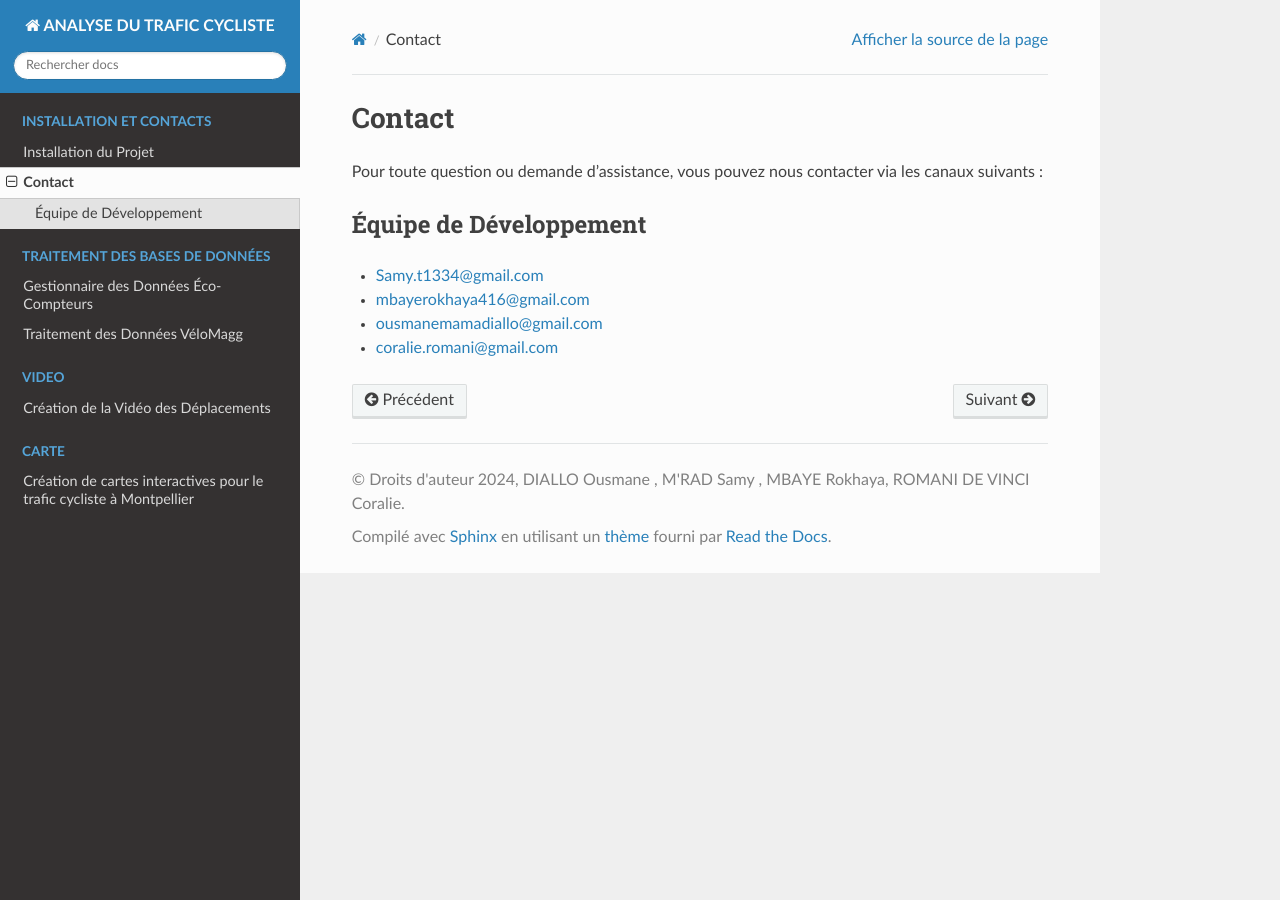
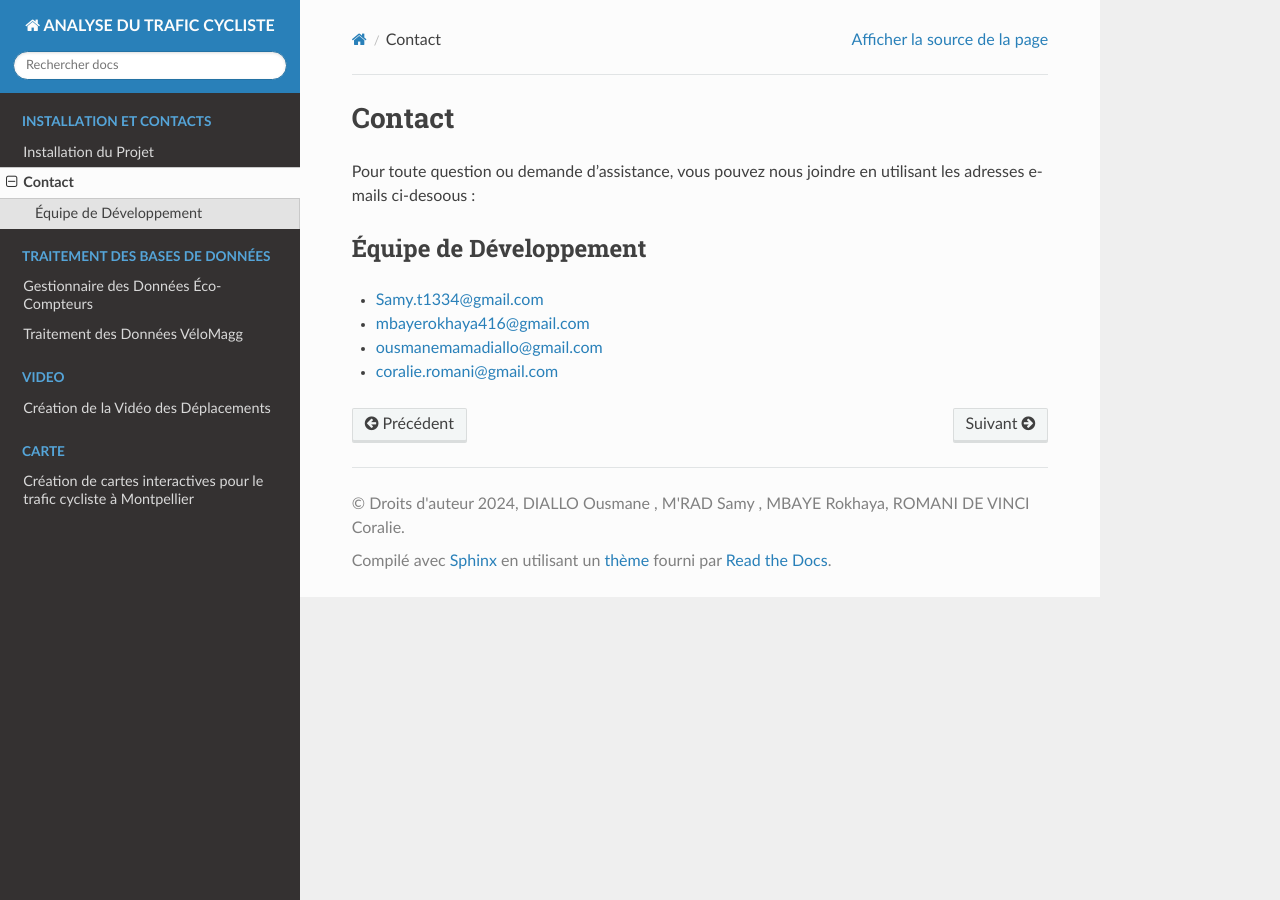
Before and after one commit to rokhayambaye/PROJET_2024, a Sphinx documentation site: the page built from source/installer/contacts.rst, in a window 1280 px wide. Built offline with Sphinx 7.4.7 and the Read the Docs theme 3.1.0, drawn with Linux system fonts in a browser that asks for light colours.

Commit message:
rectification

```diff
--- a/source/installer/contacts.rst
+++ b/source/installer/contacts.rst
@@ -1,7 +1,7 @@
 Contact
 =======
 
-Pour toute question ou demande d'assistance, vous pouvez nous contacter via les canaux suivants :
+Pour toute question ou demande d'assistance, vous pouvez nous joindre en utilisant les adresses e-mails ci-desoous :
 
 Équipe de Développement
 -----------------------
```
Also changed, not shown: 11 other files.
